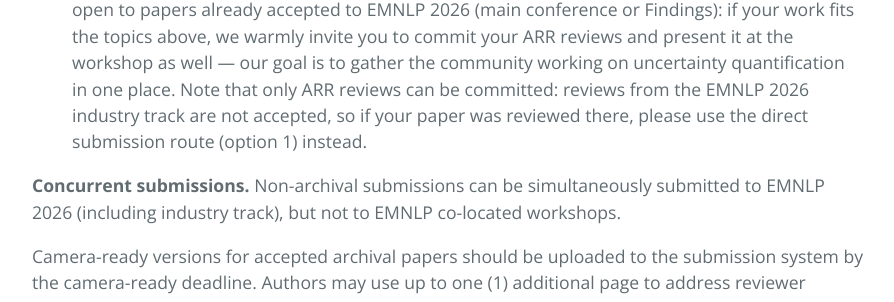
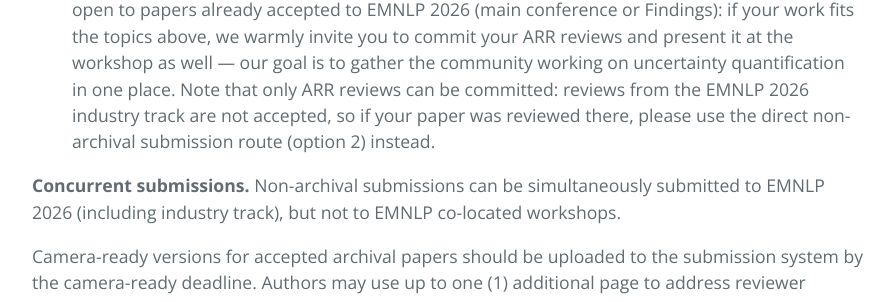
Before and after one commit to uncertainlp/uncertainlp.github.io, a Jekyll site: the page built from index.md, in a window 1280 px wide and 900 px high, scrolled down 5615 px. Shown: the part 289-591 px from the top of the window, without its empty margins (192-1086 px from the left). Built offline with Jekyll 4.4.1, drawn with Linux system fonts in a browser that asks for light colours; some of the changed text lies outside the part shown.

Commit message:
Point industry-track papers to the non-archival route (option 2)
Co-Authored-By: Claude Opus 5 <noreply@anthropic.com>

```diff
--- a/index.md
+++ b/index.md
@@ -135,7 +135,7 @@ We accept three types of submissions:
 
 2. **Direct non-archival submissions.** Papers submitted directly to the workshop via the same [OpenReview](https://openreview.net/group?id=EMNLP/2026/Workshop/UncertaiNLP) link. Non-archival submissions go through the same review process as archival ones and, if accepted, are presented at the workshop, but they are **not** included in the workshop proceedings. This option allows authors to receive feedback and present their work at the workshop while retaining the possibility of submitting it to another venue later. Please indicate in the submission form that your submission is non-archival.
 
-3. **ARR commitment.** Submissions with already existing ACL Rolling Review (ARR) reviews, committed via [OpenReview](https://openreview.net/group?id=EMNLP/2026/Workshop/UncertaiNLP_ARR_Commitment), with the deadline TBD. These submissions must have been reviewed by ARR before; the ARR reviews will be used in our evaluation and must be linked to our system through the **paper link** field available in the OpenReview form. This route is also open to papers already accepted to EMNLP 2026 (main conference or Findings): if your work fits the topics above, we warmly invite you to commit your ARR reviews and present it at the workshop as well — our goal is to gather the community working on uncertainty quantification in one place. Note that only ARR reviews can be committed: reviews from the EMNLP 2026 industry track are not accepted, so if your paper was reviewed there, please use the direct submission route (option 1) instead.
+3. **ARR commitment.** Submissions with already existing ACL Rolling Review (ARR) reviews, committed via [OpenReview](https://openreview.net/group?id=EMNLP/2026/Workshop/UncertaiNLP_ARR_Commitment), with the deadline TBD. These submissions must have been reviewed by ARR before; the ARR reviews will be used in our evaluation and must be linked to our system through the **paper link** field available in the OpenReview form. This route is also open to papers already accepted to EMNLP 2026 (main conference or Findings): if your work fits the topics above, we warmly invite you to commit your ARR reviews and present it at the workshop as well — our goal is to gather the community working on uncertainty quantification in one place. Note that only ARR reviews can be committed: reviews from the EMNLP 2026 industry track are not accepted, so if your paper was reviewed there, please use the direct non-archival submission route (option 2) instead.
 
 **Concurrent submissions.** Non-archival submissions can be simultaneously submitted to EMNLP 2026 (including industry track), but not to EMNLP co-located workshops.
 
```
Also changed, not shown: cfp.md (+1 -1 lines).
